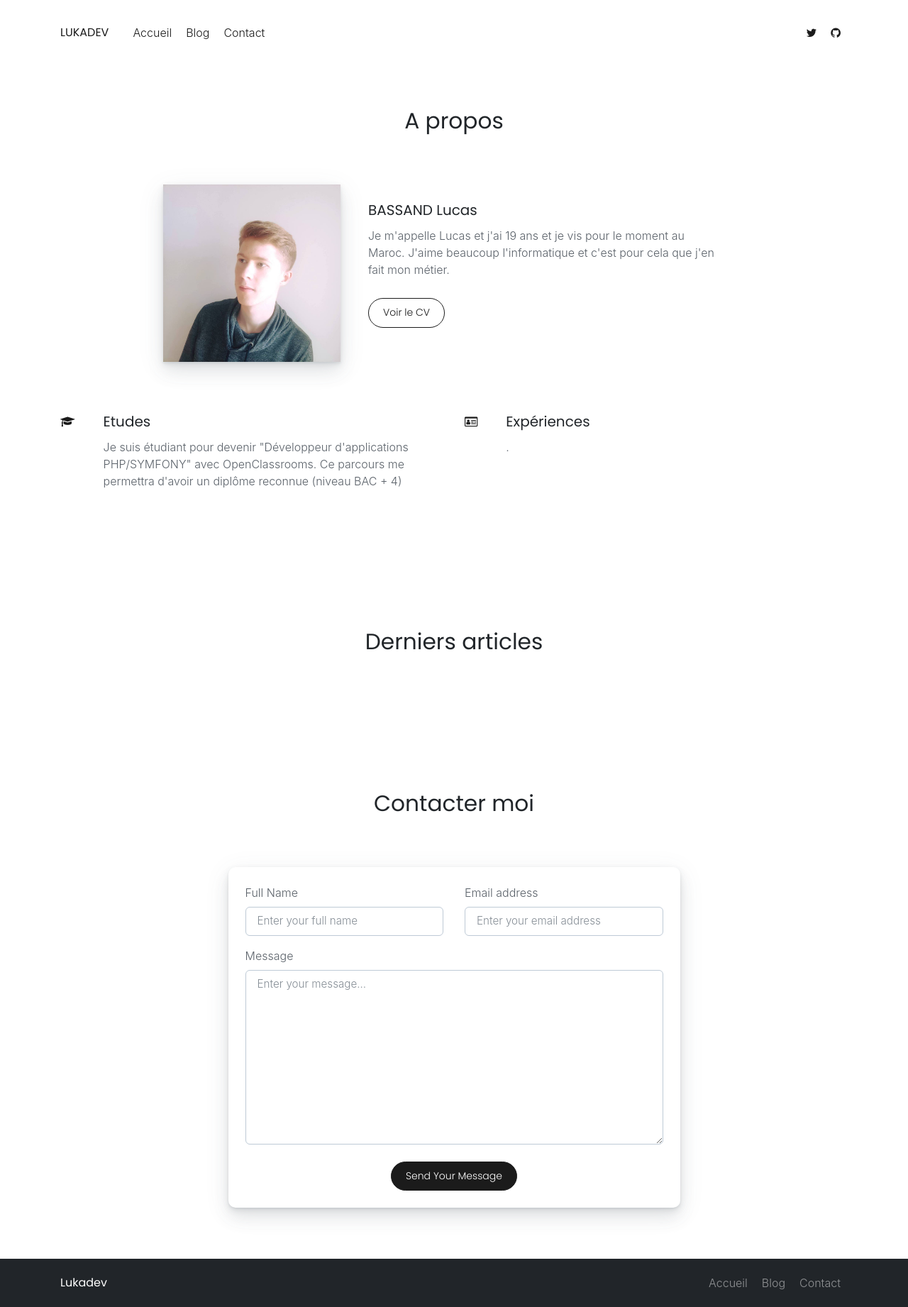
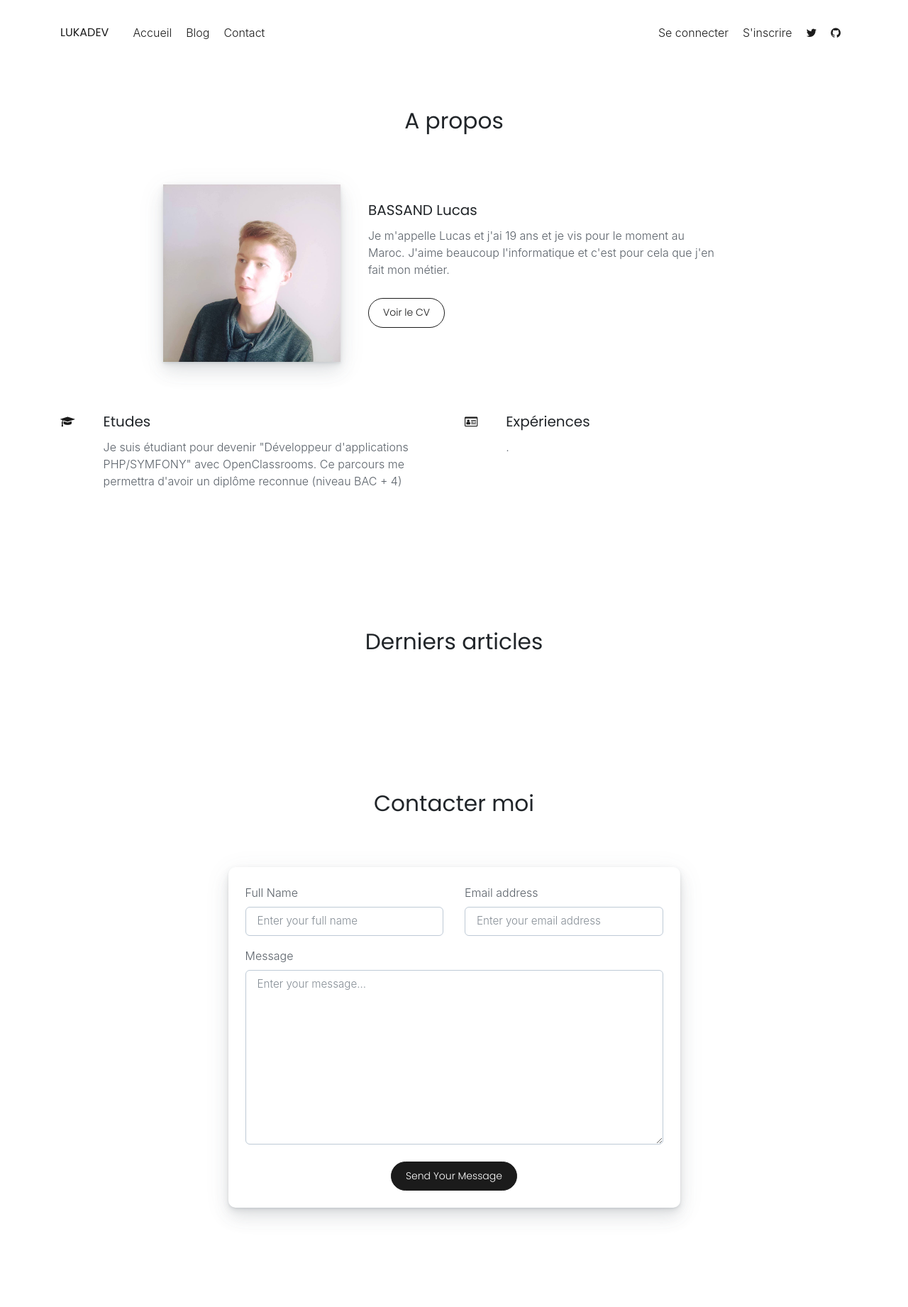
Before and after one commit to Toonerad/p5_blog, a PHP site: page / in a window 1280 px wide. Shown: the whole page at 71% size. After the commit the page ends 1719 px from the top, so only its background shows below. Run offline with PHP 8.4, Linux system fonts and the light colour scheme; data that the repository does not hold is empty; some libraries are stand-ins or nearby versions.

Commit message:
Change view for login and delete footer

```diff
--- a/app/Views/templates/default.php
+++ b/app/Views/templates/default.php
@@ -1,5 +1,5 @@
 <!DOCTYPE html>
-<html class="no-js" lang="fr">
+<html class="no-js" lang="fr" style="height:100%;>
 <head>
     <meta charset="utf-8">
     <meta http-equiv="x-ua-compatible" content="ie=edge">
@@ -12,8 +12,7 @@
     <link href="https://maxcdn.bootstrapcdn.com/font-awesome/4.7.0/css/font-awesome.min.css" rel="stylesheet" integrity="sha384-wvfXpqpZZVQGK6TAh5PVlGOfQNHSoD2xbE+QkPxCAFlNEevoEH3Sl0sibVcOQVnN" crossorigin="anonymous">
     <link rel="stylesheet" href="../public/css/shards.css">
 </head>
-<body class="shards-landing-page--1">
-<!-- Welcome Section -->
+<body style="position: relative;" class="shards-landing-page--1">
     <div class="container">
         <!-- Navigation -->
         <nav class="navbar navbar-expand-lg pt-4 px-0">
@@ -29,7 +28,7 @@
                         <a class="nav-link" href="index.php">Accueil </a>
                     </li>
                     <li class="nav-item">
-                        <a class="nav-link" href="index.php?p=blog">Blog</a>
+                        <a class="nav-link" href="index.php?p=posts.blog">Blog</a>
                     </li>
                     <li class="nav-item">
                         <a class="nav-link" href="#">Contact</a>
@@ -37,6 +36,12 @@
                 </ul>
 
                 <ul class="navbar-nav ml-auto">
+                    <li class="nav-item">
+                        <a class="nav-link" href="index.php?p=users.login">Se connecter</a>
+                    </li>
+                    <li class="nav-item">
+                        <a class="nav-link" href="index.php">S'inscrire</a>
+                    </li>
                     <li class="nav-item">
                         <a class="nav-link" href="https://twitter.com/bassandlucas" target="_blank"><i class="fa fa-twitter"></i></a>
                     </li>
@@ -48,38 +53,12 @@
         </nav>
         <!-- / Navigation -->
     </div> <!-- .container -->
-<!-- / Welcome Section -->
+    <!-- / Welcome Section -->
 
 
-<?= $content ?>
+    <?= $content ?>
 
 
-<!-- Footer Section -->
-<footer>
-    <nav class="navbar navbar-expand-lg navbar-dark bg-dark">
-        <div class="container">
-            <a class="navbar-brand" href="index.php">Lukadev</a>
-            <button class="navbar-toggler" type="button" data-toggle="collapse" data-target="#navbarNav" aria-controls="navbarNav" aria-expanded="false" aria-label="Toggle navigation">
-                <span class="navbar-toggler-icon"></span>
-            </button>
-            <div class="collapse navbar-collapse" id="navbarNav">
-                <ul class="navbar-nav ml-auto">
-                    <li class="nav-item">
-                        <a class="nav-link" href="#">Accueil</a>
-                    </li>
-                    <li class="nav-item">
-                        <a class="nav-link" href="#">Blog</a>
-                    </li>
-                    <li class="nav-item">
-                        <a class="nav-link" href="#">Contact</a>
-                    </li>
-                </ul>
-            </div>
-
-        </div>
-    </nav>
-</footer>
-<!-- / Footer Section -->
 
 <!-- JavaScript Dependencies -->
 <script src="https://code.jquery.com/jquery-3.2.1.min.js" integrity="sha256-hwg4gsxgFZhOsEEamdOYGBf13FyQuiTwlAQgxVSNgt4=" crossorigin="anonymous"></script>
```
Also changed, not shown: app/Views/users/login.php (+19 -5 lines).
